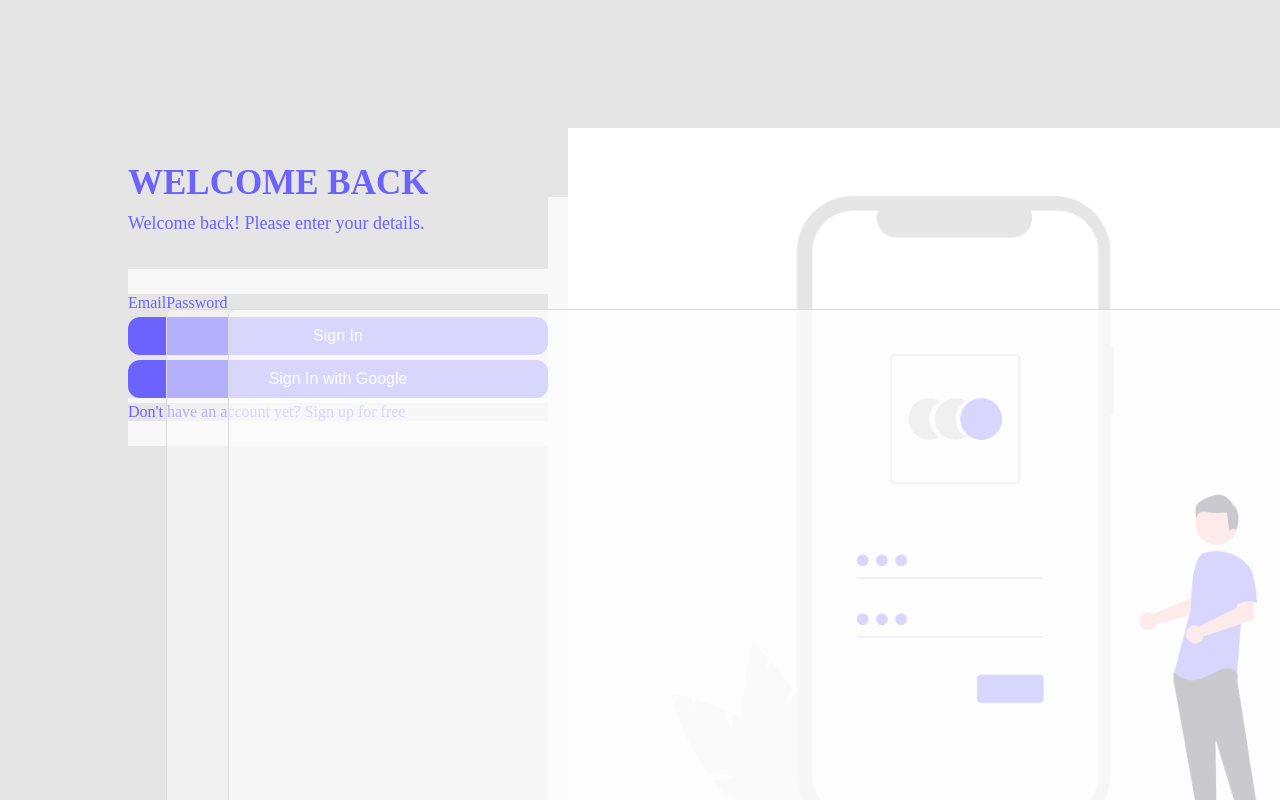
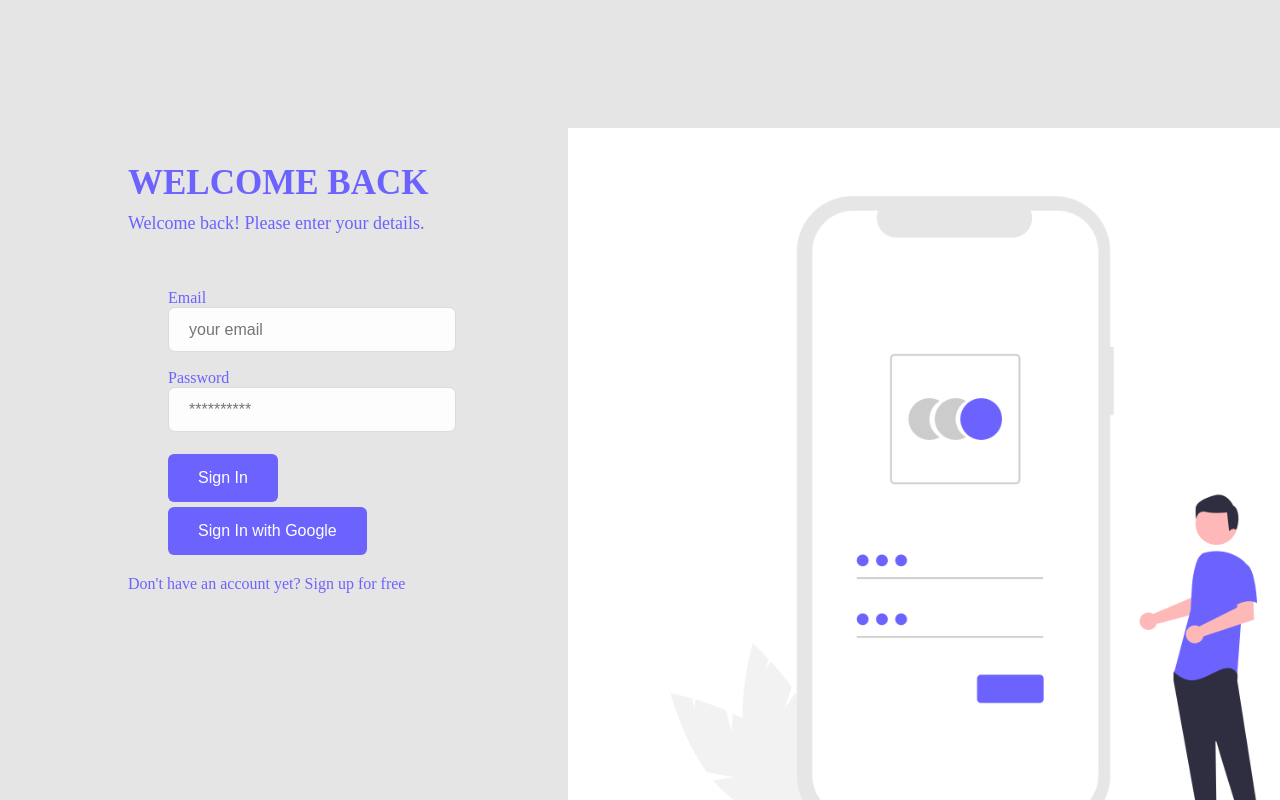
Before and after one commit to ChrisOnsando/user-profile, a React (Create React App) app: page / in a window 1280 px wide. Shown: the part 800-1600 px from the top of the page. Built offline with nearby package versions, Linux system fonts and the light colour scheme.

Commit message:
Update signin.css styling.

```diff
--- a/src/stylesheets/signin.css
+++ b/src/stylesheets/signin.css
@@ -6,7 +6,6 @@
     gap: 20px;
     margin: 10%;
     color: #6C63FF;
-    background: #F8F8F8;
 }
 
 .signin .signInForm .signinheader {
@@ -23,8 +22,6 @@
     margin: 10px 0;
 }
 
-
-
 /* styling for the image */
 
 .signin .leftSignIn {
@@ -37,38 +34,56 @@
     object-fit: cover;
 }
 
-/* styling for the form  */
+/* This section styles the form  */
 
 .signinForm {
-  width: 100%;
-  padding:25px 0;
-  background: #F8F8F8;
+  display: block;
+  justify-content: center;
+  align-items: center;
+  height: 100vh;
 }
 
-.signinForm form input {
-  width: 100%;
-  margin: 15px 0;
-  padding: 10px;
+.signinForm .form {
+  background-color: #E5E5E5;
+  width: 400px;
+  border-radius: 8px;
+  padding: 20px 40px;
 }
 
-.signinForm form button {
-  padding: 10px;
+.signinForm .form input{
+  position: relative;
+  height: 45px;
+  width: 90%;
+  margin-bottom: 17px;
+  background: #FDFDFD;
+}
+
+.form input {
+  position: absolute;
+  height: 100%;
   width: 100%;
+  border: 1px solid #DADCE0;
+  border-radius: 7px;
+  font-size: 16px;
+  padding: 0 20px;
+  outline: none;
+  background: #FDFDFD80;
+  z-index: 1;
+}
+
+.form button {
+  display: block;
+  padding: 15px 30px;
+  border: none;
   background-color: #6C63FF;
   color: #fff;
-  text-align: center;
-  outline: none;
-  border-radius: 12px;
-  transition: 0.5s;
-  margin: 5px 0;
+  border-radius: 6px;
+  cursor: pointer;
+  font-size: 16px;
+  margin-top: 5px;
 }
 
-.signInForm .google form button {
-  padding: 10px;
-  width: 100%;
-  color: #6C63FF;
-  text-align: center;
-  outline: none;
-  border-radius: 12px;
-  transition: 0.5s;
+.form .submitbutton {
+  background-color: #6C63FF;
+  transform: translateY(-2px);
 }
```
